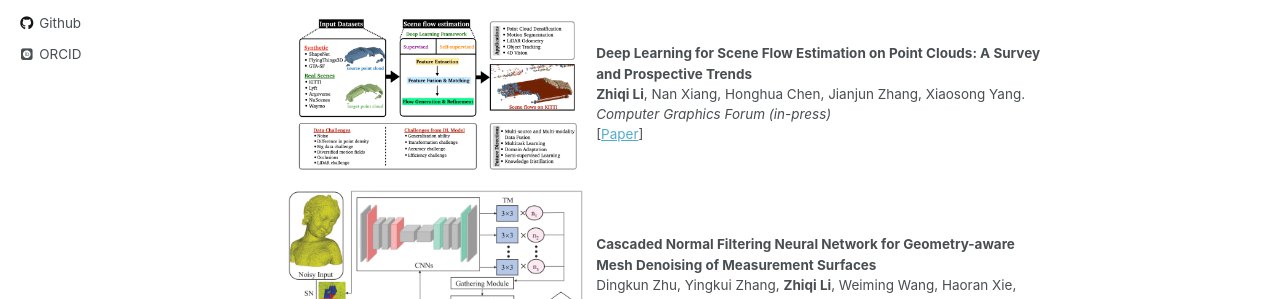
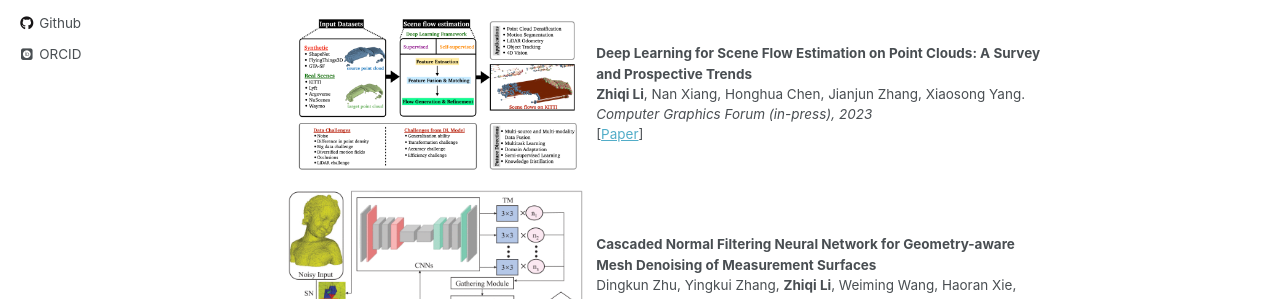
Before and after one commit to lizhiqihhh/lizhiqihhh.github.io, a Jekyll site: the page built from _pages/about.md, in a window 1280 px wide and 900 px high. Shown: the part 432-731 px from the top of the window. Built offline with Jekyll 4.4.1, drawn with Linux system fonts in a browser that asks for light colours; some web fonts are replaced.

Commit message:
Update about.md

```diff
--- a/_pages/about.md
+++ b/_pages/about.md
@@ -37,7 +37,7 @@ ________________________________________________________________________________
 	                    <br>
 	                    <strong>Zhiqi Li</strong>, Nan Xiang, Honghua Chen, Jianjun Zhang, Xiaosong Yang.
 	                    <br>
-	                    <em>Computer Graphics Forum (in-press) </em>
+	                    <em>Computer Graphics Forum (in-press), 2023 </em>
 	                    <br>
 			    [<a href="10.1111/cgf.14795">Paper</a>]
                     </td>
```
